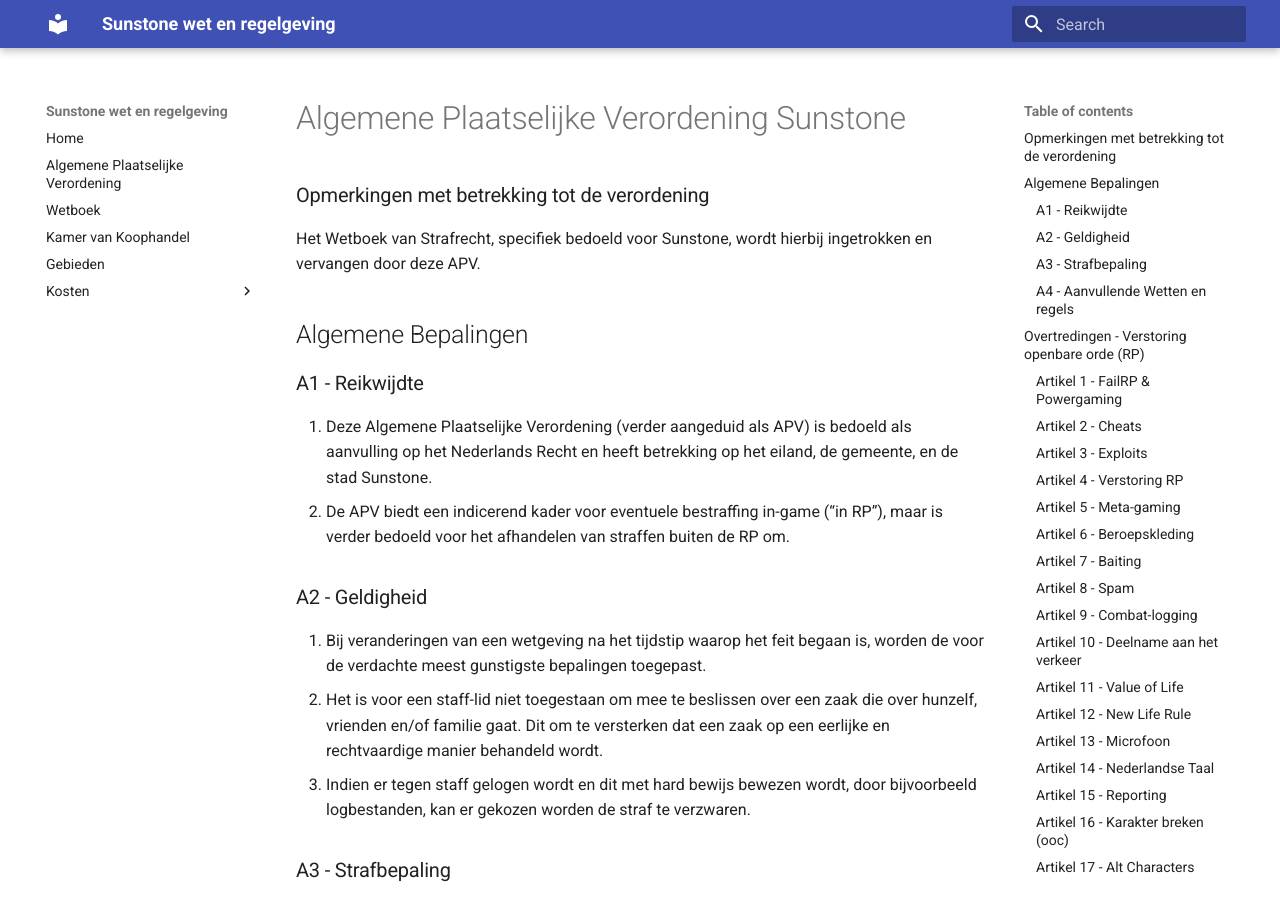
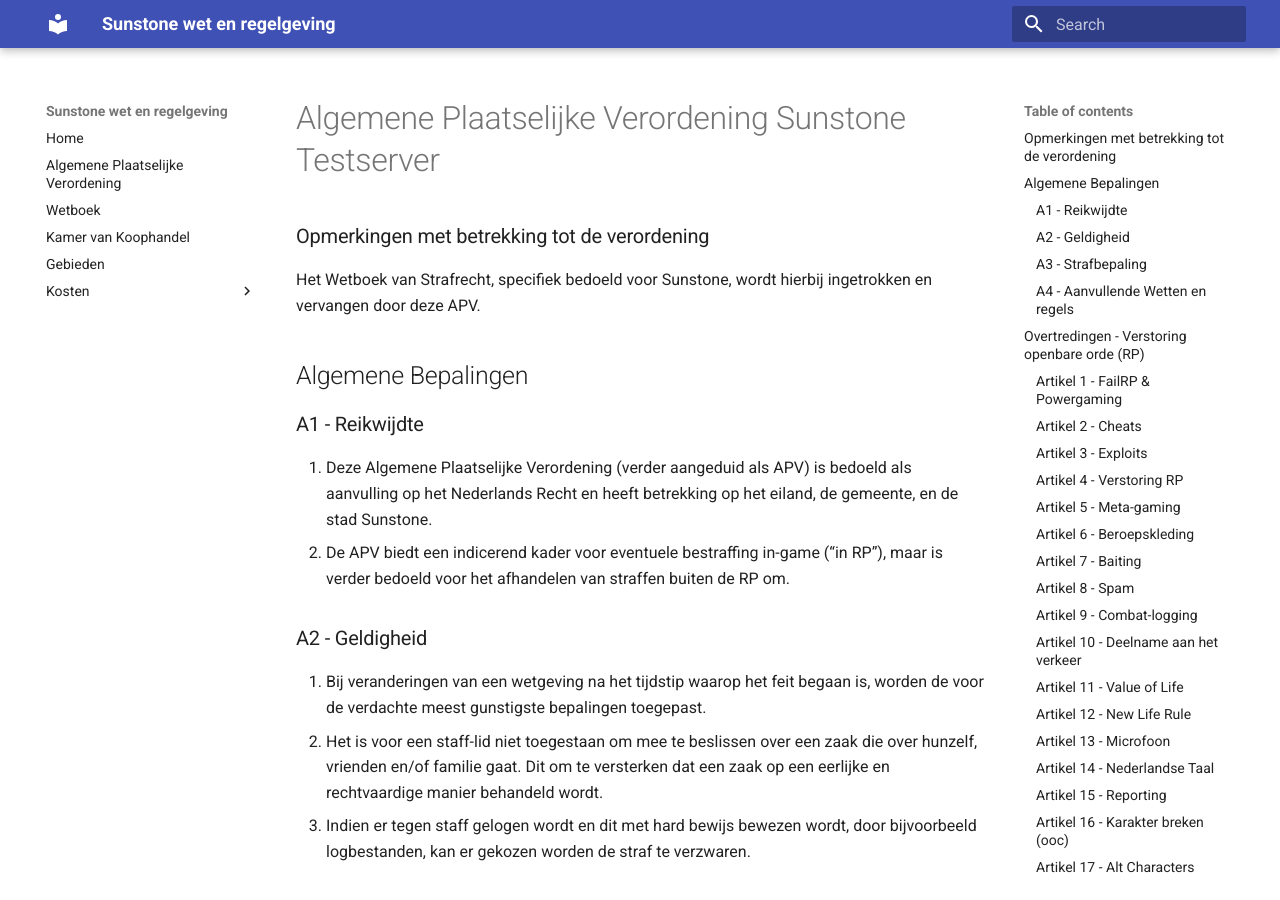
Before and after one commit to mickjoel/wetboek.sunstone, an MkDocs documentation site: the page built from docs/apvts.md, in a window 1280 px wide and 900 px high. Built offline with MkDocs 1.6.1 and Material for MkDocs 9.7.7, drawn with Linux system fonts in a browser that asks for light colours.

Commit message:
Update apvts.md

```diff
--- a/docs/apvts.md
+++ b/docs/apvts.md
@@ -1,4 +1,4 @@
-# Algemene Plaatselijke Verordening Sunstone
+# Algemene Plaatselijke Verordening Sunstone Testserver
 
 ### Opmerkingen met betrekking tot de verordening
 
```
